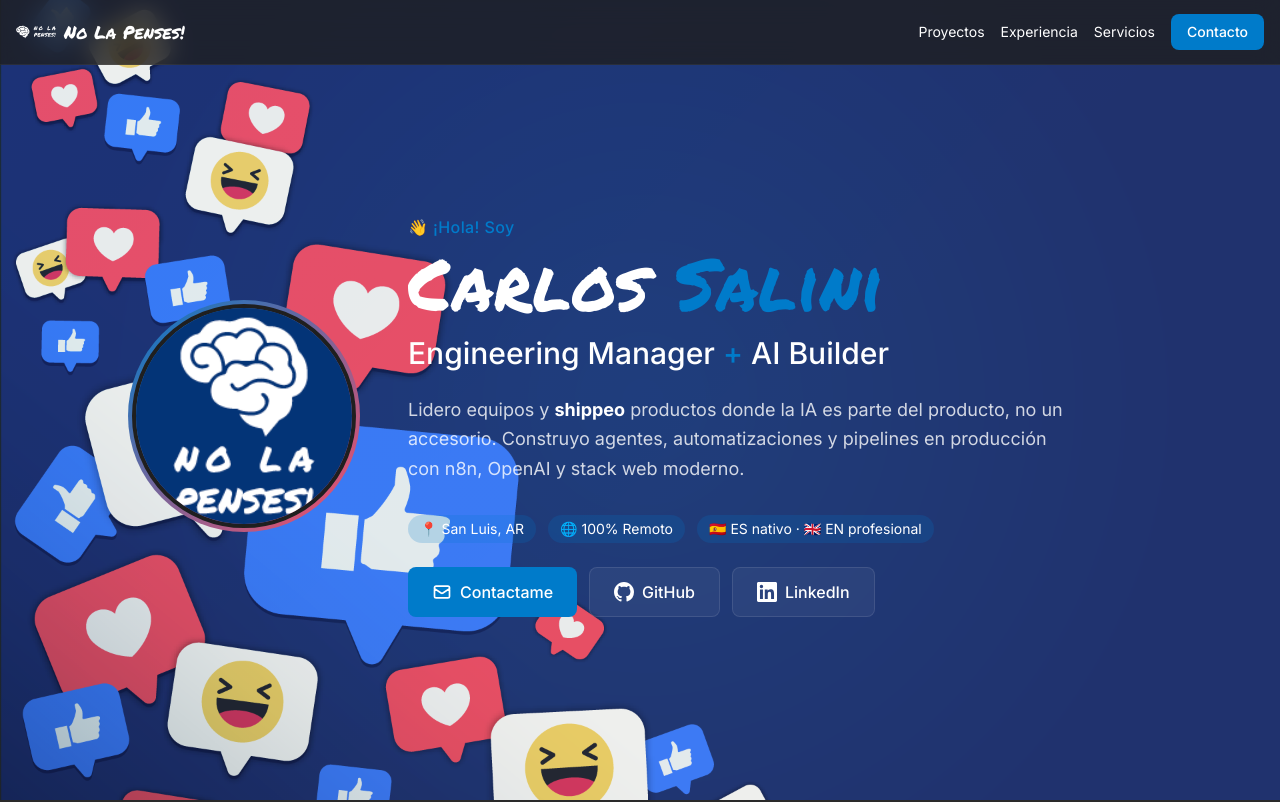
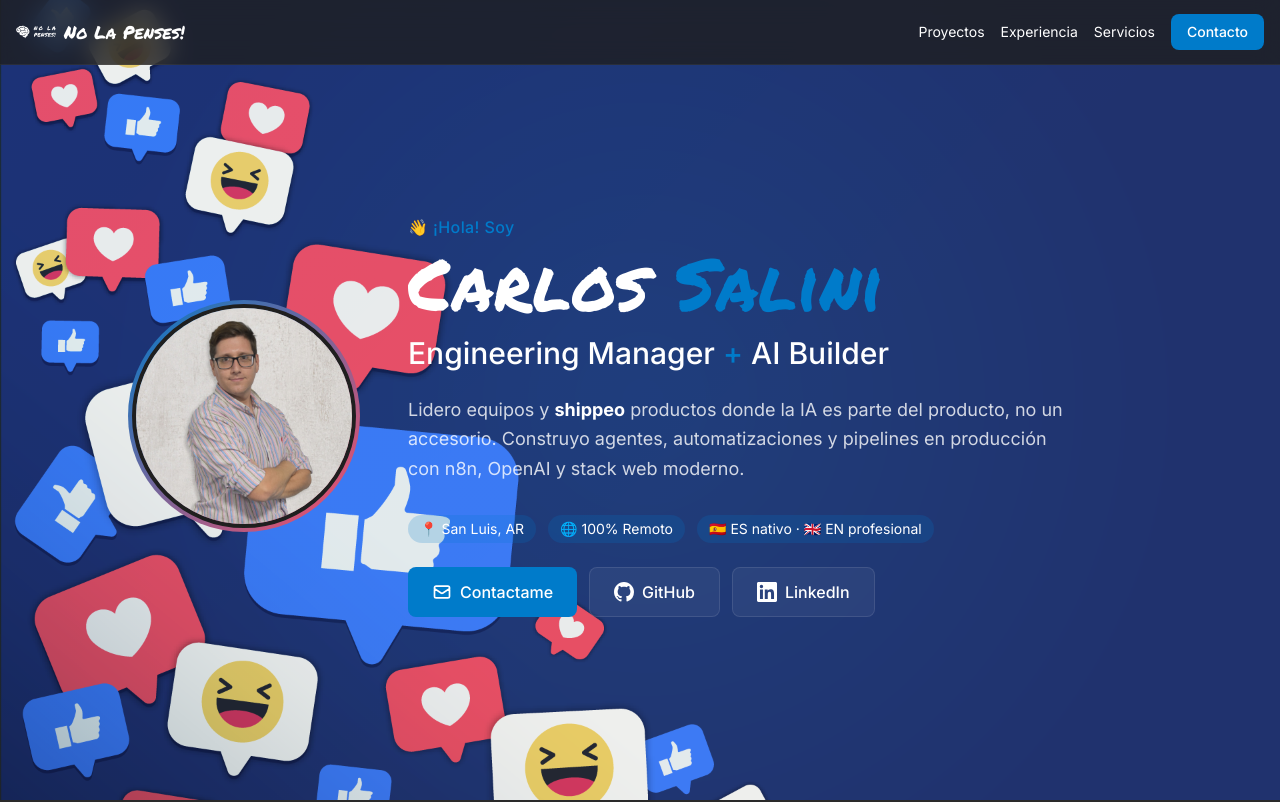
Before and after one commit to xKaruXx/nolapenses, a plain HTML site: page portafolio.html in a window 1280 px wide. Shown: the top 802 px of the page. Drawn offline with nearby package versions, Linux system fonts and the light colour scheme.

Commit message:
Actualizar foto de perfil del portafolio

```diff
--- a/portafolio.html
+++ b/portafolio.html
@@ -13,7 +13,7 @@
     <!-- Open Graph -->
     <meta property="og:title" content="Carlos Salini — Engineering Manager + AI Builder">
     <meta property="og:description" content="Engineering Manager con IA y automatización end-to-end. n8n, OpenAI, agentes en producción.">
-    <meta property="og:image" content="https://nolapenses.com.ar/perfil-face.png">
+    <meta property="og:image" content="https://nolapenses.com.ar/assets/img/perfil.jpeg">
     <meta property="og:url" content="https://nolapenses.com.ar/portafolio.html">
     <meta property="og:type" content="profile">
 
@@ -153,7 +153,7 @@
                 <!-- Profile image -->
                 <div class="flex justify-center md:justify-start animate__animated animate__fadeInLeft">
                     <div class="profile-img-wrapper">
-                        <img src="perfil-face.png" alt="Carlos Salini" class="w-48 h-48 md:w-56 md:h-56 rounded-full object-cover border-4 border-gray-dark">
+                        <img src="assets/img/perfil.jpeg" alt="Carlos Salini" class="w-48 h-48 md:w-56 md:h-56 rounded-full object-cover border-4 border-gray-dark">
                     </div>
                 </div>
 
```
Also changed, not shown: assets/img/perfil.jpeg (added).
